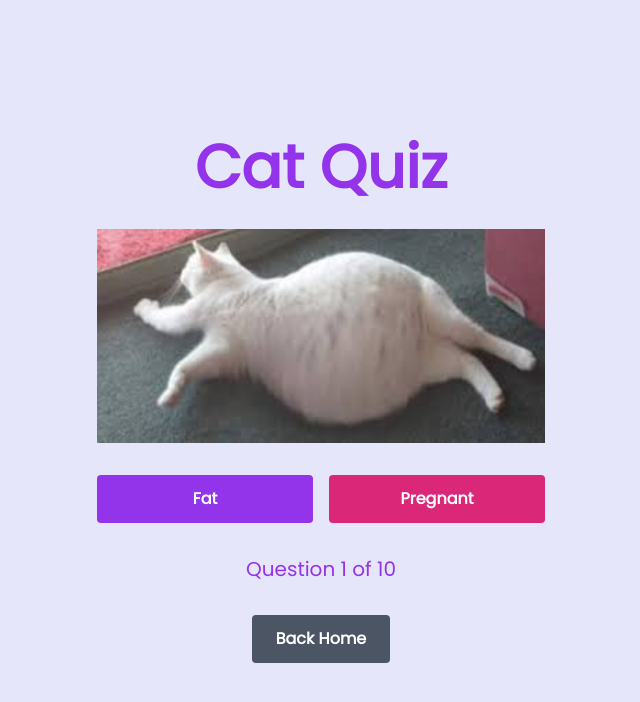
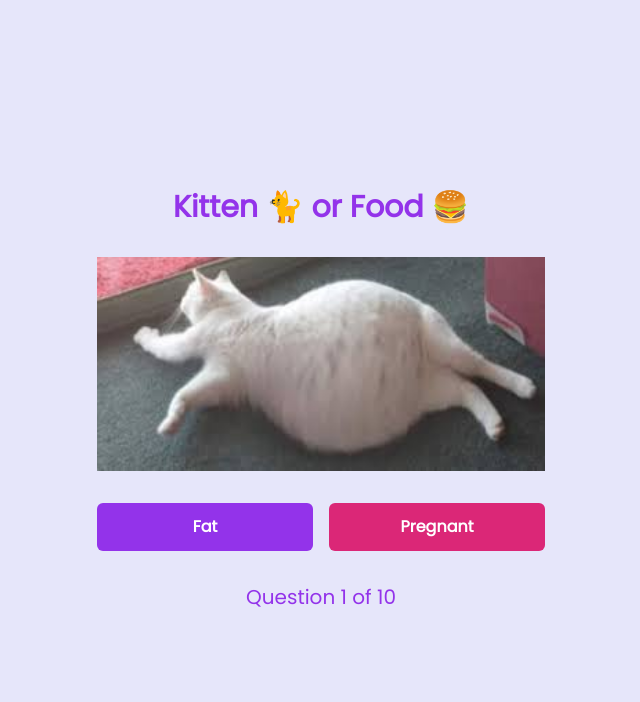
Before and after one commit to gizemnkorkmaz/kitten-or-food, a Next.js app: page /quiz in a window 1280 px wide. Shown: the top 702 px of the page, without its empty margins (319-959 px from the left). Built offline with nearby package versions, Linux system fonts and the light colour scheme.

Commit message:
update style

```diff
--- a/app/quiz/page.js
+++ b/app/quiz/page.js
@@ -65,16 +65,16 @@ export default function Quiz() {
 
   if (!shuffledImages.length) {
     return (
-      <div className="flex items-center justify-center min-h-screen bg-gray-100 text-gray-800">
+      <div className="flex items-center justify-center min-h-screen text-gray-800">
         Loading...
       </div>
     );
   }
 
   return (
-    <div className="flex flex-col items-center justify-center min-h-screen bg-pink-[#E6E6FA] text-purple-600">
-      <h1 className="text-3xl md:text-6xl font-bold mb-8 text-center">
-        Cat Quiz
+    <div className="flex flex-col items-center justify-center min-h-screen bg-[#E6E6FA] text-purple-600 px-8">
+      <h1 className="text-xl md:text-3xl font-bold mb-8 text-center">
+        Kitten 🐈 or Food 🍔
       </h1>
       <div className="mb-8 w-full max-w-md">
         <Image
@@ -87,13 +87,13 @@ export default function Quiz() {
       <div className="flex flex-col md:flex-row space-y-4 md:space-y-0 md:space-x-4 w-full max-w-md">
         <button
           onClick={() => handleAnswer("fat")}
-          className="bg-purple-600 hover:bg-purple-700 text-white font-bold py-3 px-6 rounded w-full"
+          className="bg-purple-600 hover:bg-purple-700 text-white font-bold py-3 px-6 rounded-md w-full"
         >
           Fat
         </button>
         <button
           onClick={() => handleAnswer("pregnant")}
-          className="bg-pink-600 hover:bg-pink-700 text-white font-bold py-3 px-6 rounded w-full"
+          className="bg-pink-600 hover:bg-pink-700 text-white font-bold py-3 px-6 rounded-md w-full"
         >
           Pregnant
         </button>
@@ -101,12 +101,6 @@ export default function Quiz() {
       <p className="mt-8 text-xl">
         Question {currentQuestionIndex + 1} of {shuffledImages.length}
       </p>
-      <button
-        onClick={() => router.push("/")}
-        className="mt-8 bg-gray-600 hover:bg-gray-700 text-white font-bold py-3 px-6 rounded"
-      >
-        Back Home
-      </button>
     </div>
   );
 }
--- a/app/result/page.js
+++ b/app/result/page.js
@@ -1,5 +1,4 @@
 "use client";
-
 import { useContext, useEffect, useState } from "react";
 import { QuizContext } from "@/context/QuizContext";
 import { useRouter } from "next/navigation";
@@ -8,17 +7,42 @@ export default function Result() {
   const router = useRouter();
   const { quizData } = useContext(QuizContext);
   const [loading, setLoading] = useState(true);
+  const [scoreText, setScoreText] = useState("");
 
   useEffect(() => {
     if (quizData) {
       setLoading(false);
+      const scorePercentage = (quizData.score / quizData.total) * 100;
+      if (scorePercentage <= 30) {
+        setScoreText(
+          "Oops! Looks like you're feline a bit off today. Keep purr-acticing!"
+        );
+      } else if (scorePercentage <= 60) {
+        setScoreText(
+          "Not bad, but remember, even cats have nine lives! Keep chasing those correct answers."
+        );
+      } else if (scorePercentage <= 90) {
+        setScoreText(
+          "Great job! You've earned your whiskers today. Meow-velous!"
+        );
+      } else {
+        setScoreText(
+          "Purr-fect score! You're the cat's whiskers when it comes to cat trivia!"
+        );
+      }
     }
   }, [quizData]);
 
   if (loading) {
     return (
-      <div className="flex items-center justify-center min-h-screen bg-gray-900 text-white">
-        <h1 className="text-6xl font-bold">Loading...</h1>
+      <div className="flex flex-col items-center justify-center min-h-screen bg-pink-[#E6E6FA] text-purple-900">
+        <h1 className="text-md font-bold">Loading...</h1>
+        <button
+          onClick={() => router.push("/")}
+          className="underline text-purple-700 hover:text-purple-900 font-bold py-3 px-6 rounded text-[14px]"
+        >
+          Start Again
+        </button>
       </div>
     );
   }
@@ -26,16 +50,19 @@ export default function Result() {
   const { score, total } = quizData;
 
   return (
-    <div className="flex flex-col items-center justify-center min-h-screen bg-gray-900 text-white">
-      <h1 className="text-6xl font-bold mb-8">Quiz Results</h1>
-      <p className="text-2xl mb-4">
+    <div className="flex flex-col items-center justify-center min-h-screen bg-[#E6E6FA] text-purple-900">
+      <h1 className="text-3xl font-bold mb-8">Cat-tastic Results!</h1>
+      <p className="text-xl mb-4">
         Your Score: {score} / {total}
+      </p>
+      <p className="text-sm mb-8 max-w-[300px] text-center text-purple-700 italic">
+        {scoreText}
       </p>
       <button
         onClick={() => router.push("/")}
-        className="mt-8 bg-blue-600 hover:bg-blue-700 text-white font-bold py-3 px-6 rounded"
+        className="underline text-purple-700 hover:text-purple-900 font-bold py-3 px-6 rounded text-[14px]"
       >
-        Back to Home
+        Pawsome, Play Again! 🧶
       </button>
     </div>
   );
```
